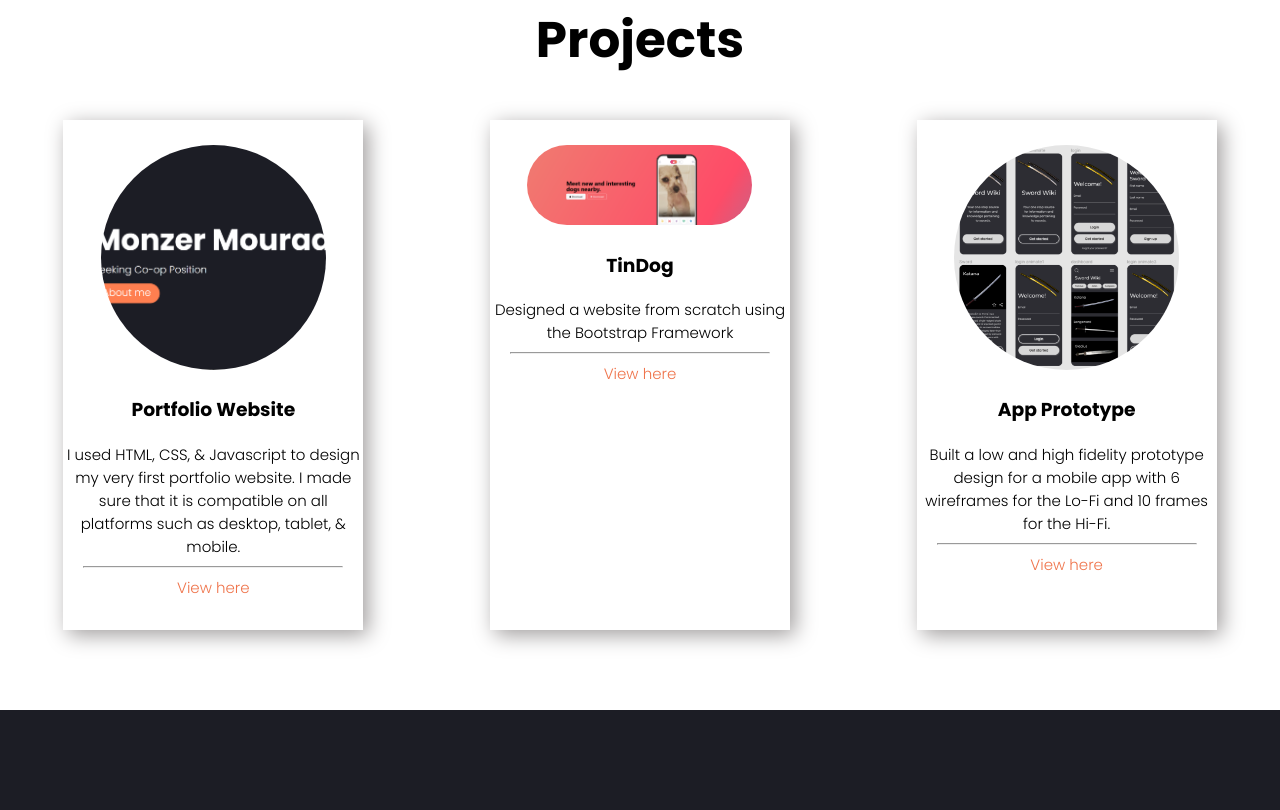
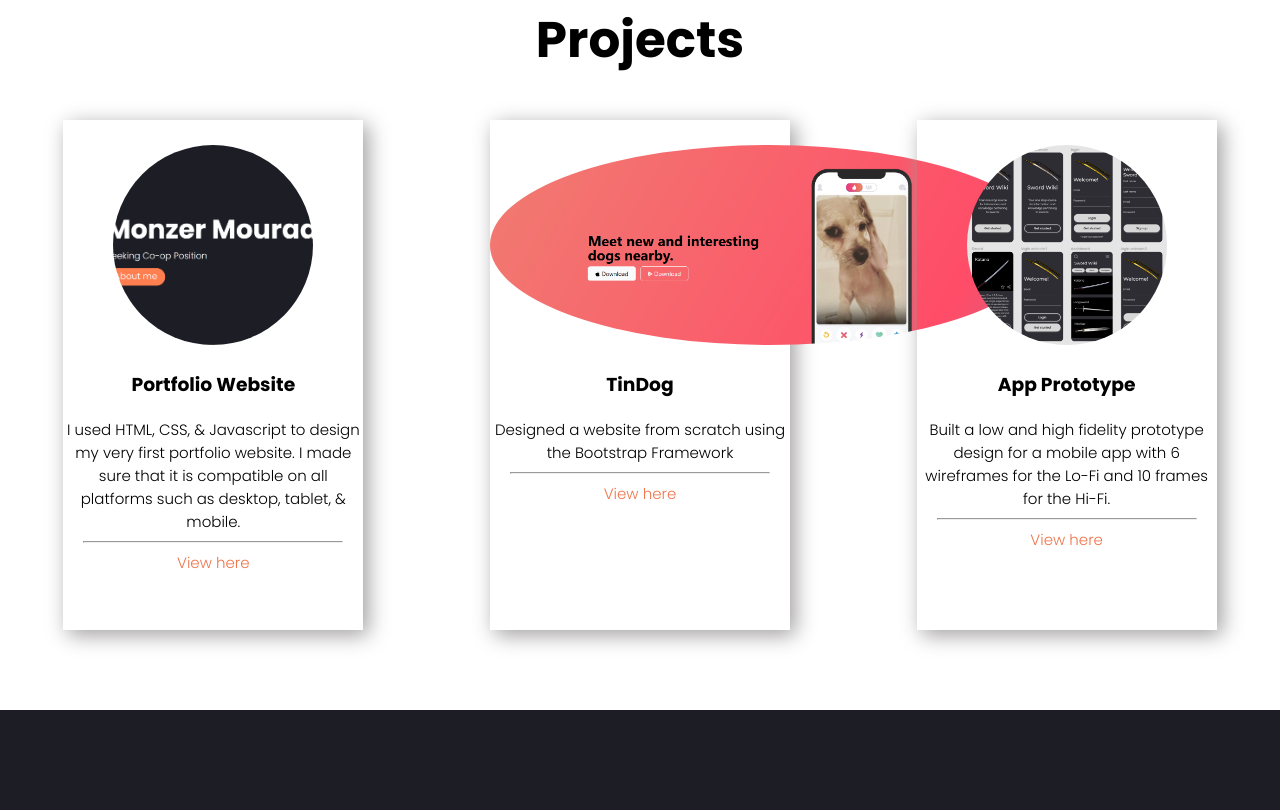
Before and after one commit to Skorpios604/MyPortfolio, a plain HTML site: page index.html in a window 1280 px wide. Shown: the part 1470-2280 px from the top of the page. Drawn offline with Linux system fonts and the light colour scheme.

Commit message:
Update style.css

```diff
--- a/style.css
+++ b/style.css
@@ -161,8 +161,10 @@ p {
 
 .project-image {
     margin-top: 25px;
-    width: 225px;
-    border-radius: 125px;
+    /*width: 225px;*/
+/*     border-radius: 125px; */
+    border-radius: 50%;
+    height: 200px;
     transition: all 0.8s ease;
 }
 
```
